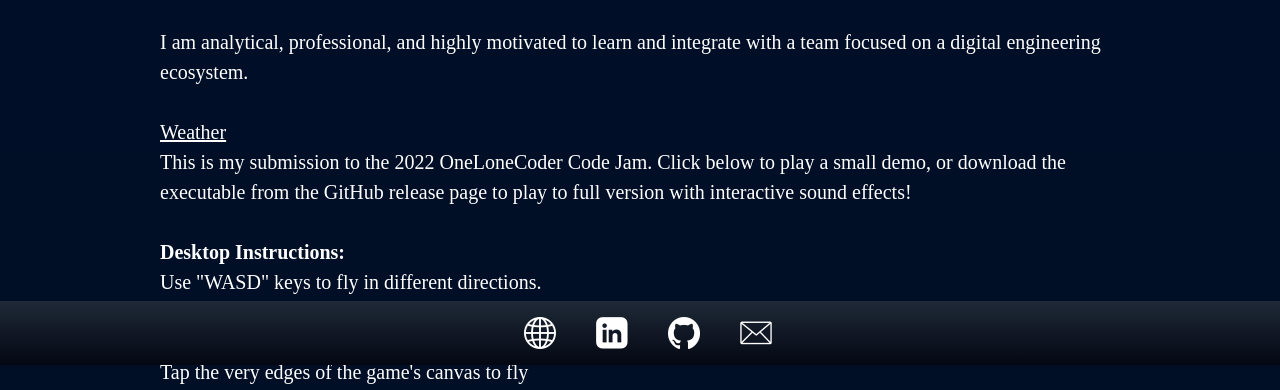
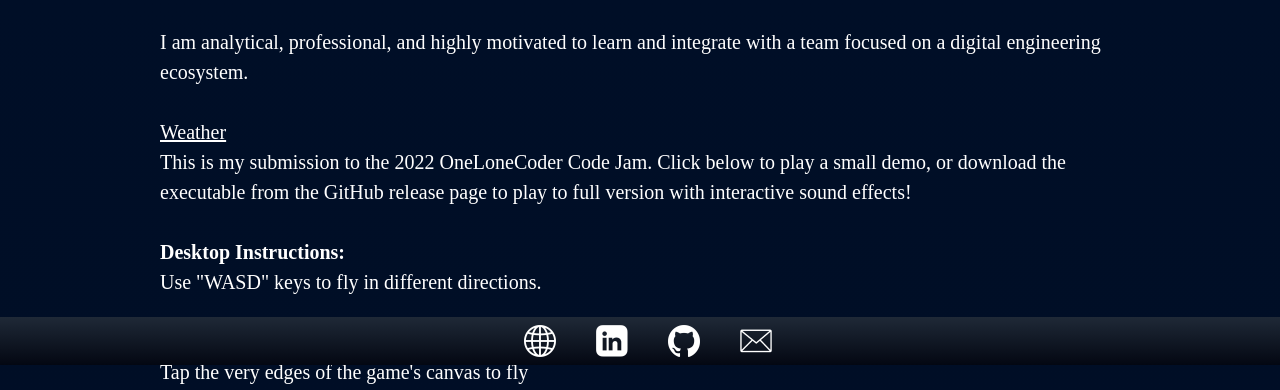
Before and after one commit to findingfocus/personal-website-project, a website built with Vite: page index.html in a window 1280 px wide. Shown: the part 435-825 px from the top of the page. Built offline with nearby package versions, Linux system fonts and the light colour scheme; files whose address does not match are found by name.

Commit message:
shortened footer padding for desktop

```diff
--- a/index.html
+++ b/index.html
@@ -171,7 +171,7 @@
 
 
   </div>
-  <footer class="hidden md:block bg-gradient-to-b from-gray-800 to-gray-950 text-center fixed bottom-0 w-full py-4">
+  <footer class="hidden md:block bg-gradient-to-b from-gray-800 to-gray-950 text-center fixed bottom-0 w-full py-2">
     <div class="flex justify-between w-full items-center">
       <div class="flex justify-center ml-4 gap-10 w-full items-center">
         <a href="https://findingfocus.dev" target="_blank" rel="noopener noreferrer" title="Visit Website"><img class="flex max-w-[32px]" src="public/icons/website-icon.png" alt="Visit Website"></a>
```
